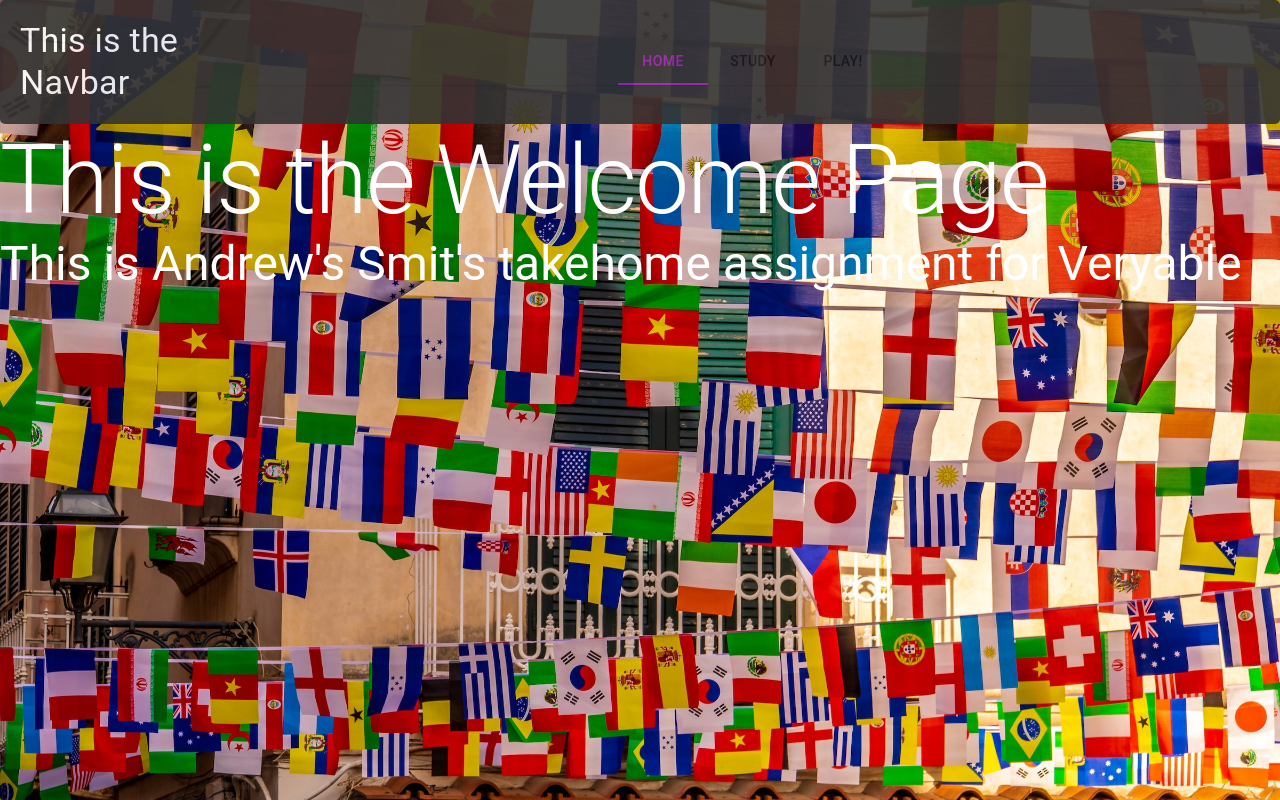
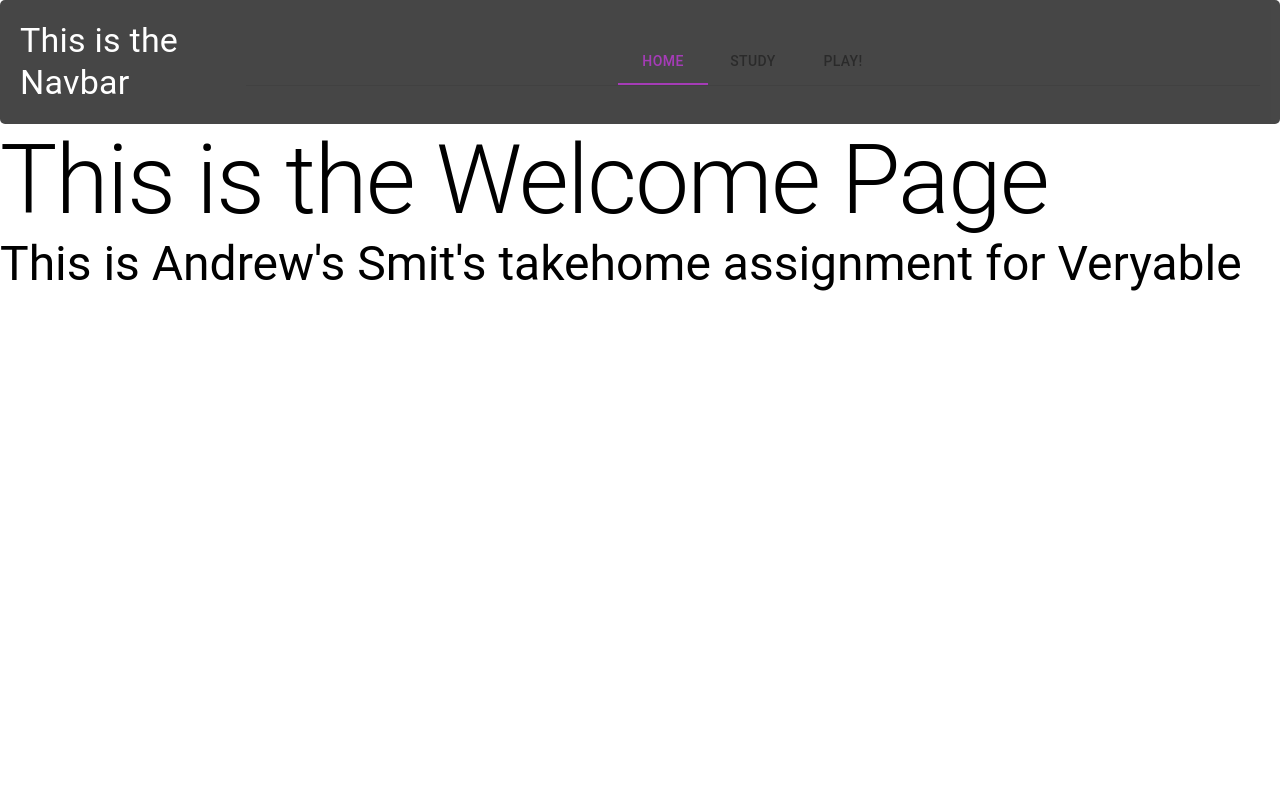
Before and after one commit to andrewasmit/veryable_smit, a React (Vite) app: page /home in a window 1280 px wide. Built offline with nearby package versions, Linux system fonts and the light colour scheme; no server answers.

Commit message:
feat: CountryCards elevation and grid added

```diff
--- a/src/App.css
+++ b/src/App.css
@@ -2,14 +2,14 @@
   margin: 0;
   padding: 0;
   box-sizing: border-box;
-  color: #fff;
+  /* color: #fff; */
 }
 
-#main-container {
+/* #main-container {
   background: url("./assets/photos/nick-fewings-BAZejJdZ57w-unsplash.jpg")
     no-repeat center center/cover;
   height: 100vh;
-}
+} */
 
 /* #main-container h1,
 #main-container h3 {
--- a/src/pages/Countries/CountryCard.tsx
+++ b/src/pages/Countries/CountryCard.tsx
@@ -1,6 +1,14 @@
 // External Dependencies
 import { useCallback, useState } from 'react'
-import { Button, Typography, Collapse } from '@mui/material'
+import {
+  Button,
+  Typography,
+  Collapse,
+  Card,
+  CardMedia,
+  CardContent,
+  CardActions
+} from '@mui/material'
 
 // Internal Dependencies
 import { Country } from '../../gql/getCountries'
@@ -28,10 +36,18 @@ function CountryCard({
 
   return (
     <div className='country-card'>
-      <Typography variant='h3'>{name}</Typography>
-      <Typography variant='h4'>{continent.name}</Typography>
-      {/* <Typography variant='h5'>Learn More</Typography> */}
-      <Button onClick={handleClickLearnMore}>Learn More!</Button>
+      <Card elevation= {8} sx={{ maxWidth: 450, padding:4, margin:2 }}>
+        <Typography variant='h1'>{emoji}</Typography>
+        <Typography variant='h5'>{name}</Typography>
+        <Typography variant='h6'>{continent.name}</Typography>
+        <CardActions>
+          <Button
+            size="small"
+            onClick={handleClickLearnMore}
+          >
+            Learn More!
+          </Button>
+        </CardActions>
 
       { isOpen &&
         <div>
@@ -40,6 +56,7 @@ function CountryCard({
         </div>
       }
 
+      </Card>
     </div>
   )
 }
--- a/src/pages/Countries/countries.css
+++ b/src/pages/Countries/countries.css
@@ -1,5 +1,10 @@
-.country-card {
+/* .country-card {
   text-align: center;
-  width: 350px;
+  width: 360px;
+  height: 400px;
   border: solid 2px red;
-}
+  color: #333;
+  display: flex;
+  justify-content: center;
+  align-items: center;
+} */
--- a/src/pages/Countries/index.tsx
+++ b/src/pages/Countries/index.tsx
@@ -1,6 +1,6 @@
 // External Dependencies
-import { Typography } from '@mui/material'
-import React, { useMemo } from 'react';
+import { Grid, Typography } from '@mui/material'
+import { useMemo } from 'react';
 
 // Internal Dependencies
 import { Country } from '../../gql/getCountries';
@@ -16,7 +16,8 @@ function Countries({ data }: CountriesProps) {
 
   const countriesToDisplay = useMemo(()=> {
     return data.countries?.map(country=>{
-      return <CountryCard
+      return <Grid item xs={12} sm={6} lg={4} xl={3} >
+              <CountryCard
                 key={country.name}
                 continent={country.continent}
                 currency={country.currency}
@@ -26,6 +27,7 @@ function Countries({ data }: CountriesProps) {
                 name={country.name}
                 states={country.states}
               />
+            </Grid>
     })
   }, [data]);
 
@@ -33,7 +35,9 @@ function Countries({ data }: CountriesProps) {
     <div>
       <Typography variant='h2'>This is the countries page</Typography>
 
-      { countriesToDisplay }
+      <Grid container spacing={2}>
+        { countriesToDisplay }
+      </Grid>
     </div>
   )
 }
--- a/src/pages/Home/Home.css
+++ b/src/pages/Home/Home.css
@@ -0,0 +1,6 @@
+#welcome-page-container {
+  background: url("../../assets/photos/nick-fewings-BAZejJdZ57w-unsplash.jpg")
+    no-repeat center center/cover;
+  height: 100vh;
+  color: red;
+}
```
Lines whose indentation alone changed are shown as unchanged.
